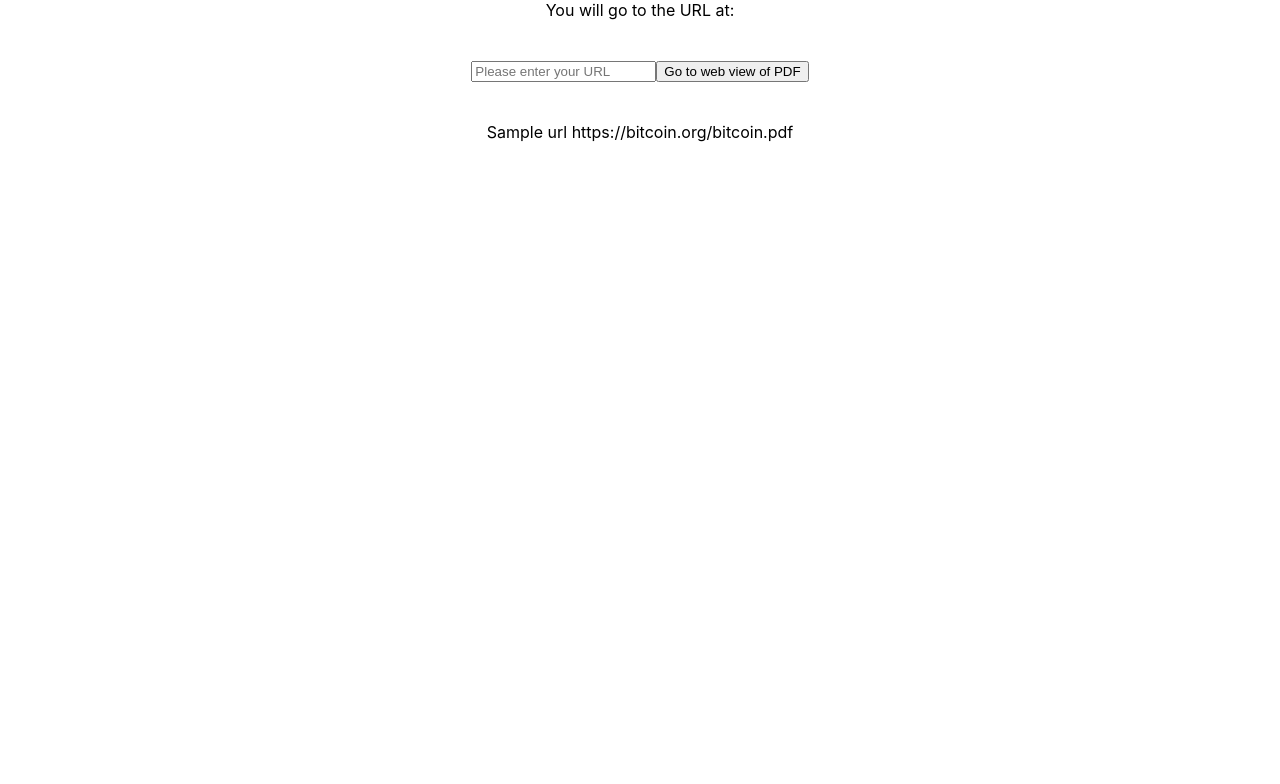
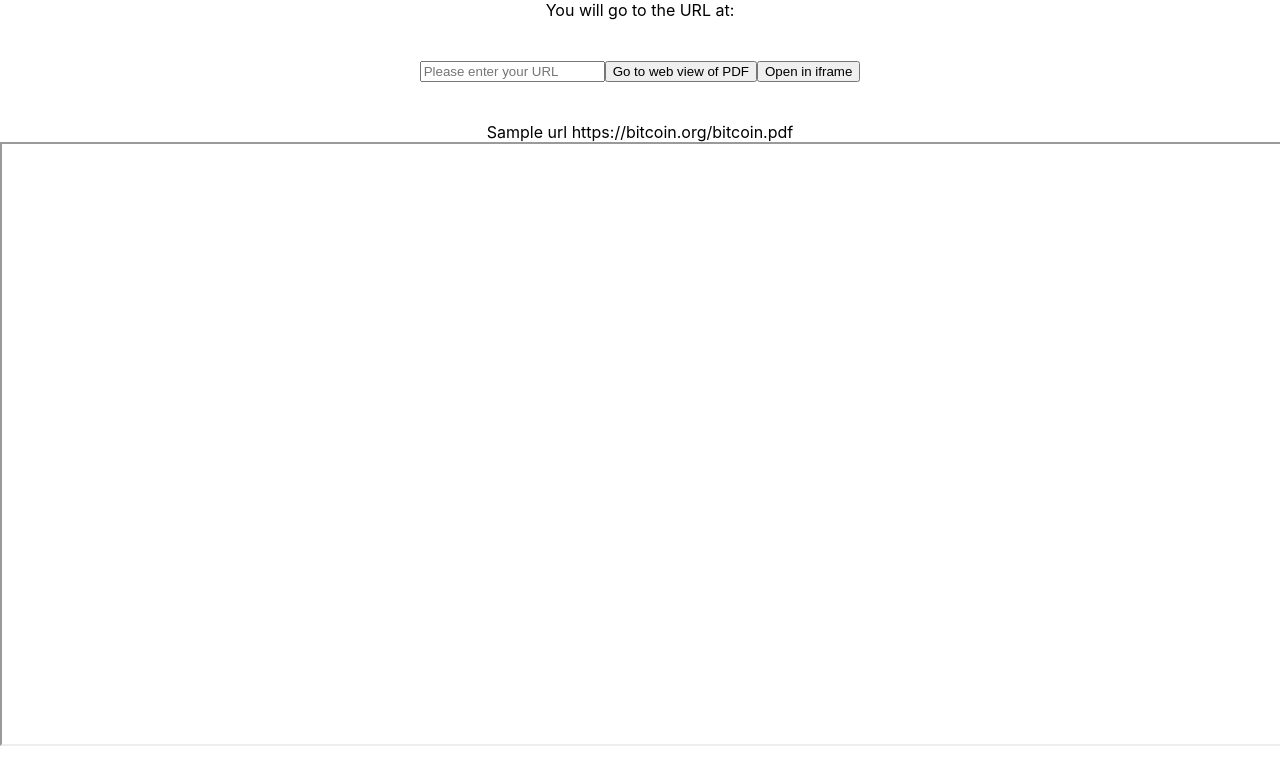
Before and after one commit to victorcfk/pdfwebviewer, a React (Create React App) app: page / in a window 1280 px wide. Shown: the top 784 px of the page. Built offline with nearby package versions, Linux system fonts and the light colour scheme.

Commit message:
Added an iframe version and archived some code for the iframe version of the code.

```diff
--- a/src/App.css
+++ b/src/App.css
@@ -1,38 +1,5 @@
-.App {
+html, body, #root, .App {
+  width: 100%;
+  height: 100%;
   text-align: center;
 }
-
-.App-logo {
-  height: 40vmin;
-  pointer-events: none;
-}
-
-@media (prefers-reduced-motion: no-preference) {
-  .App-logo {
-    animation: App-logo-spin infinite 20s linear;
-  }
-}
-
-.App-header {
-  background-color: #282c34;
-  min-height: 100vh;
-  display: flex;
-  flex-direction: column;
-  align-items: center;
-  justify-content: center;
-  font-size: calc(10px + 2vmin);
-  color: white;
-}
-
-.App-link {
-  color: #61dafb;
-}
-
-@keyframes App-logo-spin {
-  from {
-    transform: rotate(0deg);
-  }
-  to {
-    transform: rotate(360deg);
-  }
-}
--- a/src/App.js
+++ b/src/App.js
@@ -1,22 +1,28 @@
 import React from 'react';
+import useWindowDimensions from './utility/useWindowDimensions.react';
+import Utility from './Utility';
 // import logo from './logo.svg';
-import Utility from './Utility';
+
 import './App.css';
 const { useState, useEffect } = React;
 
 function App() {
 
   const[PDFUrl, setPDFUrl] = useState('');
+  const[iFrameLink, setIFrameLink] = useState('');
+  const { width, height } = useWindowDimensions();
+
   //https://www.guitar.ch/tabs-pdf/tabs.php?pdf=Beatles/Something
+  //'http://mozilla.github.io/pdf.js/web/viewer.html?file=https://bitcoin.org/bitcoin.pdf'
+  // useEffect(
+  //   ()=>{   return ()=>{};},[PDFUrl]);
 
-  // useEffect(
-  //   ()=>{
-
-  //   },[PDFUrl]);
+  const google_docs_url = `https://docs.google.com/viewer?url=`;
+  const mozilla_url = `http://mozilla.github.io/pdf.js/web/viewer.html?file=`;
 
   return (
     <div className="App">
-
+      <div height={0.25*height}>
           <label>You will go to the URL at: </label>
           <label>{PDFUrl}</label>
           <br></br>
@@ -30,17 +36,27 @@ function App() {
 
           <button
             onClick = {() => {
-              //go the the window in the link
-              window.location.href = Utility.googleDocAppender(PDFUrl);
+              window.location.href = Utility.urlAppender(mozilla_url,PDFUrl);
             } }
             className="submit-button" type="submit">
             {'Go to web view of PDF'}
           </button>
+          <button
+            onClick = {() => {
+              setIFrameLink(Utility.urlAppender(mozilla_url,PDFUrl))
+            } }
+            className="submit-button" type="submit">
+            {'Open in iframe'}
+          </button>
+
           <br></br>
           <br></br>
           <br></br>
           <label>{`Sample url https://bitcoin.org/bitcoin.pdf`}</label>
-
+      </div>
+      </div>
+      <div height={0.75*height}>
+          <iframe src ={iFrameLink} width ={width} height ={0.75*height}></iframe>
       </div>
     </div>
   );
--- a/src/Utility.js
+++ b/src/Utility.js
@@ -3,14 +3,14 @@
 
 const pdfjsLib = require("pdfjs-dist/legacy/build/pdf.js");
 
-class Utility {
-  static googleDocAppender(url) {
+export default class Utility {
+
+  static urlAppender(prepend, url) {
     console.log(`url: `, url);
     url = regexParser(url);
     console.log(`parsed url: `, url);
 
-    const google_docs_url = `https://docs.google.com/viewer?url=`;
-    url = `${google_docs_url}${url}`;
+    url = `${prepend}${url}`;
     console.log(`final url: `, url);
 
     return url;
@@ -125,9 +125,6 @@ function regexParser(url) {
   return match[0];
 }
 
-module.exports = Utility;
-
-
 // define the callAPI function that takes a first name and last name as parameters
 // Fix for the url, to download the url and cache the file on my webpage
 // let callAPI = (url) => {
--- /dev/null
+++ b/src/utility/useWindowDimensions.react.js
@@ -0,0 +1,29 @@
+import React from 'react'
+
+const { useState, useEffect } = React;
+
+function getWindowDimensions() {
+    const { innerWidth: width, innerHeight: height } = window;
+    return {
+      width,
+      height
+    };
+  }
+
+export default function useWindowDimensions (){
+
+    const [windowDimensions, setWindowDimensions] = useState(getWindowDimensions());
+
+    useEffect(
+        ()=>{
+
+            function handleResize(){
+                setWindowDimensions(getWindowDimensions());
+            }
+            window.addEventListener('resize',handleResize);
+            return () => window.removeEventListener('resize', handleResize);
+        },[]
+    );
+
+    return (windowDimensions);
+}
```
Also changed, not shown: old/pdf.js (added, +32 -0 lines), old/mainUI.react.js (renamed from src/utility/mainUI.react.js), 1 other file (tests, documents, lock files or other folders).
